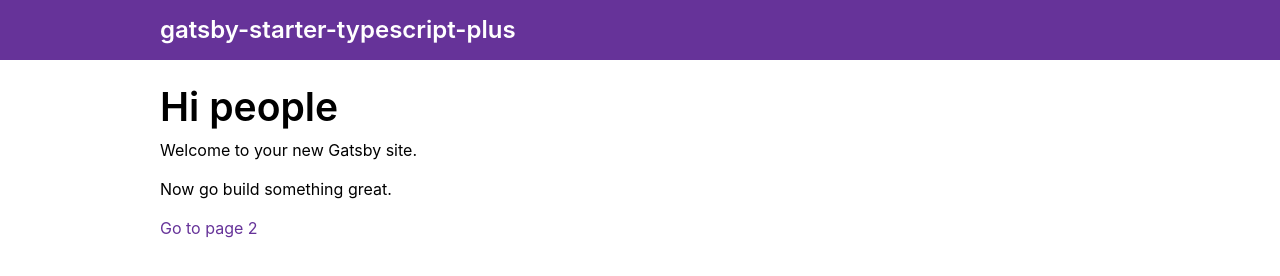
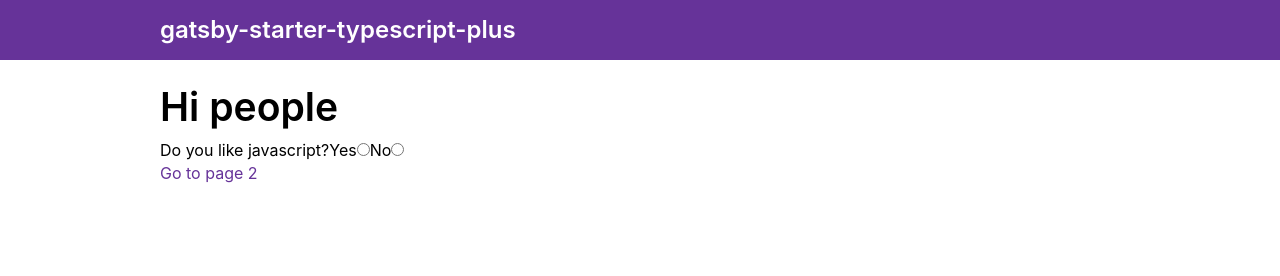
Before and after one commit to chrisberry-io/LearnTypescript01, a Gatsby site: page / in a window 1280 px wide. Built offline with nearby package versions, Linux system fonts and the light colour scheme; Gatsby itself is replaced by a stand-in of ours.

Commit message:
- updates for blog post

```diff
--- a/src/components/Container.tsx
+++ b/src/components/Container.tsx
@@ -13,9 +13,11 @@ const StyledContainer = styled.div`
 `
 
 interface ContainerProps {
+  children: React.ReactNode
+  /** You can optionally pass className */
   className?: string
 }
 
-const Container: React.FC<ContainerProps> = ({ children, className }) => <StyledContainer className={className}>{children}</StyledContainer>
+const Container = ({ children, className }: ContainerProps) => <StyledContainer className={className}>{children}</StyledContainer>
 
 export default Container
--- a/src/components/Header.tsx
+++ b/src/components/Header.tsx
@@ -35,7 +35,7 @@ interface HeaderProps {
   title: string
 }
 
-const Header: React.FC<HeaderProps> = ({ title }) => (
+const Header = ({ title }: HeaderProps) => (
   <StyledHeader>
     <HeaderInner>
       <HomepageLink to="/">{title}</HomepageLink>
--- a/src/components/LayoutMain.tsx
+++ b/src/components/LayoutMain.tsx
@@ -8,11 +8,12 @@ const StyledLayoutMain = styled.main`
 `
 
 interface LayoutMainProps {
+  children: React.ReactNode
   className?: string
 }
 
-const LayoutMain: React.FC<LayoutMainProps> = ({ children, className }) => (
-  <StyledLayoutMain className={className}>{children}</StyledLayoutMain>
-)
+const LayoutMain = ({ children, className }: LayoutMainProps) => {
+  return <StyledLayoutMain className={className}>{children}</StyledLayoutMain>
+}
 
 export default LayoutMain
--- a/src/components/LayoutRoot.tsx
+++ b/src/components/LayoutRoot.tsx
@@ -10,10 +10,11 @@ const StyledLayoutRoot = styled.div`
 `
 
 interface LayoutRootProps {
+  children: React.ReactNode
   className?: string
 }
 
-const LayoutRoot: React.FC<LayoutRootProps> = ({ children, className }) => (
+const LayoutRoot = ({ children, className }: LayoutRootProps) => (
   <>
     <Global styles={() => css(normalize)} />
     <StyledLayoutRoot className={className}>{children}</StyledLayoutRoot>
--- a/src/components/Page.tsx
+++ b/src/components/Page.tsx
@@ -12,9 +12,10 @@ const StyledPage = styled.div`
 `
 
 interface PageProps {
+  children: React.ReactNode
   className?: string
 }
 
-const Page: React.FC<PageProps> = ({ children, className }) => <StyledPage className={className}>{children}</StyledPage>
+const Page = ({ children, className }: PageProps) => <StyledPage className={className}>{children}</StyledPage>
 
 export default Page
--- /dev/null
+++ b/src/components/form/radio/radio.tsx
@@ -0,0 +1,61 @@
+import React, { useState } from 'react'
+
+interface RadioProps {
+  /** label for radio button option */
+  children: string
+  /** additional classes */
+  className?: string
+  /** Input value */
+  value: string
+  /** Automatic */
+  optionId?: number
+  /** Automatic */
+  groupId?: string
+  /** Automatic */
+  selected?: string
+  /** Automatic */
+  handleChange?: (event: React.FormEvent<HTMLInputElement>) => void
+}
+
+export const Radio = ({ children, className, groupId, optionId, value, handleChange, selected }: RadioProps) => {
+  return (
+    <label className={className} htmlFor={`${groupId}_${optionId}`}>
+      {children}
+      <input
+        type="radio"
+        id={`${groupId}_${optionId}`}
+        value={value}
+        onChange={event => {
+          // Since handleChange is an "optional" prop we need to check that it exists before invoking
+          return handleChange && handleChange(event)
+        }}
+        checked={selected === value}
+      />
+    </label>
+  )
+}
+
+interface GroupProps {
+  /** The label for the set of radio buttons (e.g. a question) */
+  label: string
+  /** A unique id for the group */
+  groupId: string
+  /** Should be a Radio component */
+  children: React.ReactElement<RadioProps> | React.ReactElement<RadioProps>[]
+}
+
+export const RadioGroup = ({ label, groupId, children }: GroupProps) => {
+  const [selected, setSelected] = useState('')
+
+  const handleChange = (event: React.FormEvent<HTMLInputElement>) => {
+    setSelected(event.currentTarget.value)
+  }
+  return (
+    <div>
+      {label}
+      {React.Children.map(children, (child, index) => {
+        return React.cloneElement(child, { groupId, optionId: index, handleChange, selected })
+      })}
+    </div>
+  )
+}
--- a/src/content/a-markdown-page.md
+++ b/src/content/a-markdown-page.md
@@ -1,6 +1,6 @@
 ---
 layout: page
-title: 'Example Markdown page'
+title: 5
 ---
 
 Now we're writing in Markdown! Pretty nice, huh?
--- a/src/pages/index.tsx
+++ b/src/pages/index.tsx
@@ -4,14 +4,17 @@ import { Link } from 'gatsby'
 import Page from '../components/Page'
 import Container from '../components/Container'
 import IndexLayout from '../layouts'
+import { RadioGroup, Radio } from '../components/form/radio/radio'
 
 const IndexPage = () => (
   <IndexLayout>
     <Page>
       <Container>
         <h1>Hi people</h1>
-        <p>Welcome to your new Gatsby site.</p>
-        <p>Now go build something great.</p>
+        <RadioGroup groupId="question01" label="Do you like javascript?">
+          <Radio value="true">Yes</Radio>
+          <Radio value="false">No</Radio>
+        </RadioGroup>
         <Link to="/page-2/">Go to page 2</Link>
       </Container>
     </Page>
--- a/src/templates/page.tsx
+++ b/src/templates/page.tsx
@@ -27,7 +27,7 @@ interface PageTemplateProps {
   }
 }
 
-const PageTemplate: React.SFC<PageTemplateProps> = ({ data }) => (
+const PageTemplate = ({ data }: PageTemplateProps) => (
   <IndexLayout>
     <Page>
       <Container>
```
